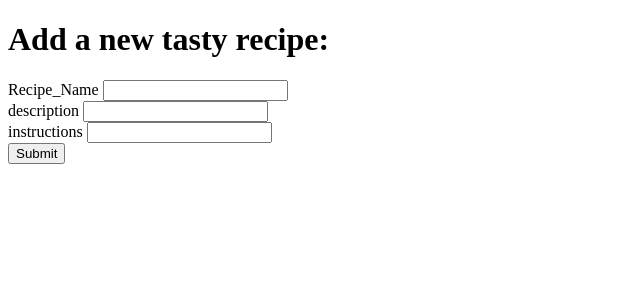
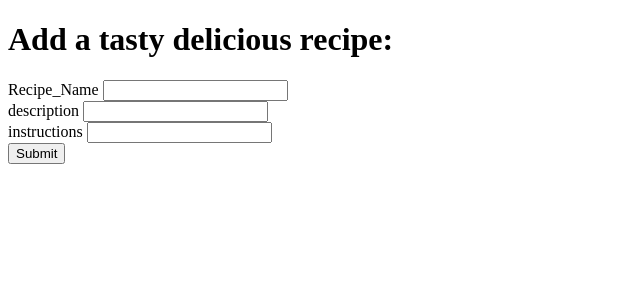
Before and after one commit to brigid-lab/Project, a Flask app: page /add_recipe in a window 1280 px wide. Shown: the top 300 px of the page, without its empty margins (0-640 px from the left). Run offline with Flask 2, Linux system fonts and the light colour scheme.

Commit message:
tweaked html

```diff
--- a/application/templates/add_recipe.html
+++ b/application/templates/add_recipe.html
@@ -1,7 +1,7 @@
 <!DOCTYPE html>
 <html>
     <body>
-        <h1>Add a new tasty recipe:</h1>
+        <h1>Add a tasty delicious recipe:</h1>
         <p>
             <div class='form'>
                 <form method='POST' action=''>
```
